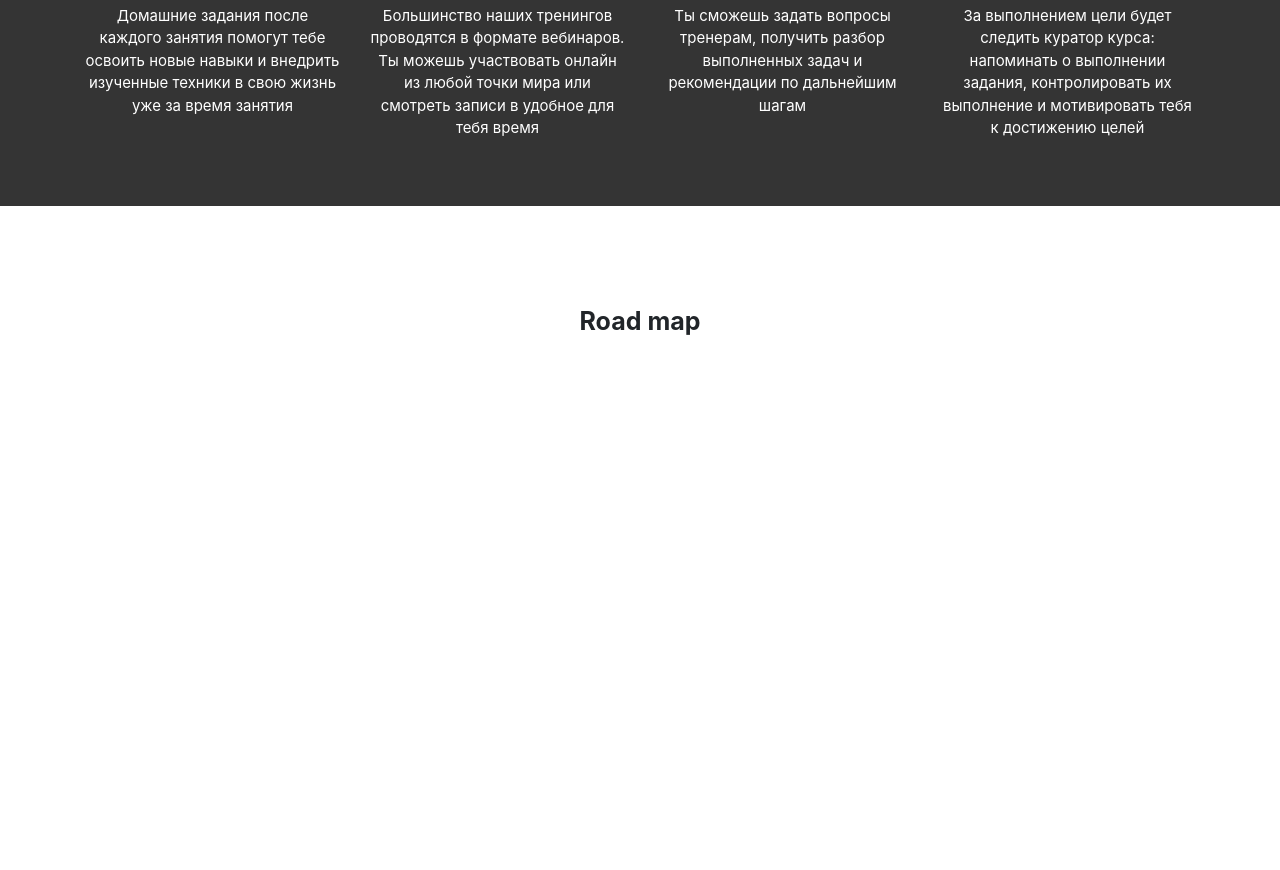
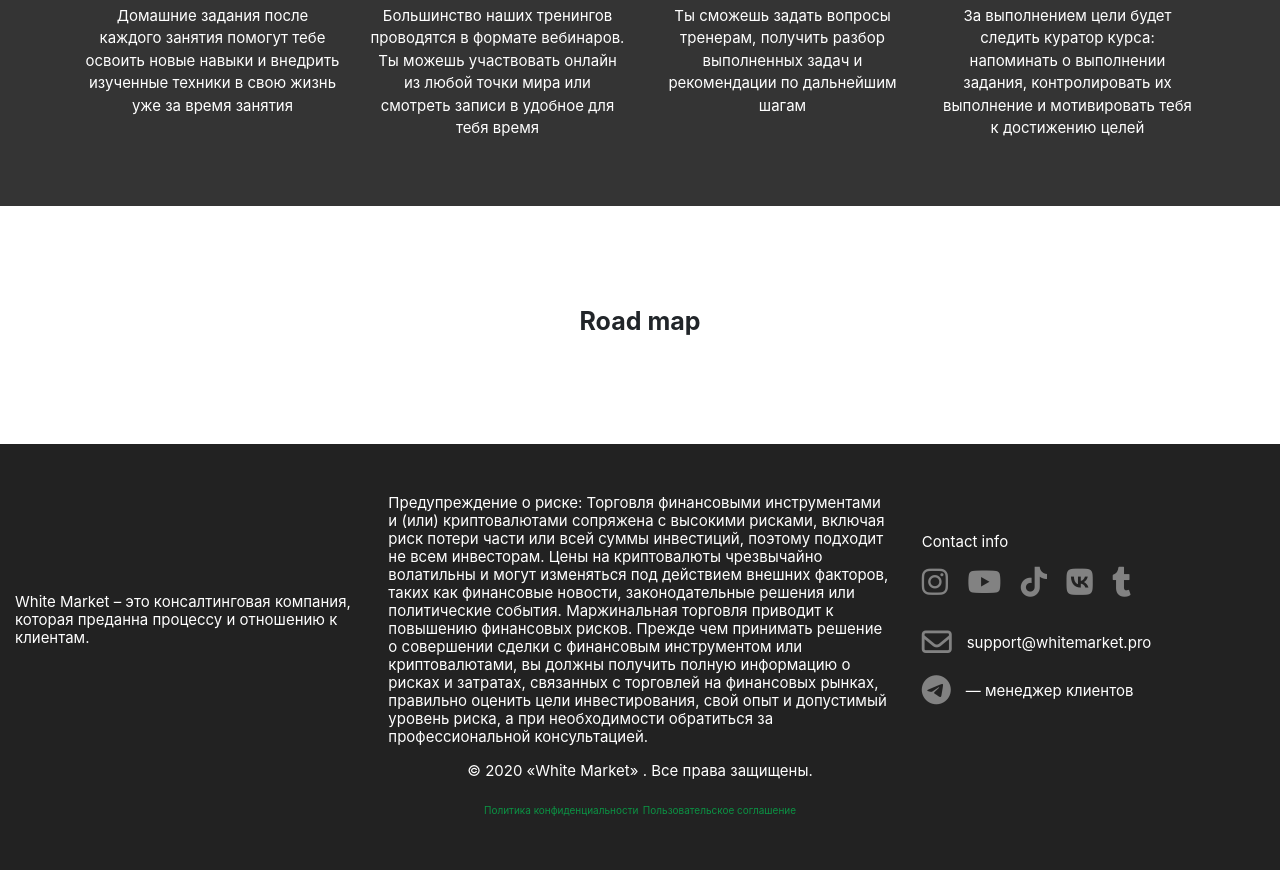
Before and after one commit to rikllitikli/White_market, a plain HTML site: page training.html in a window 1280 px wide. Shown: the part 3347-4217 px from the top of the page. Before the commit the page ends 3791 px from the top, so only its background shows below. Drawn offline with nearby package versions, Linux system fonts and the light colour scheme; a script that the page names is missing.

Commit message:
add final_trainer

```diff
--- a/training.html
+++ b/training.html
@@ -416,7 +416,35 @@
         </div>
     </div>
 </section>
-
+<footer>
+    <div class="container-fluid">
+        <div class="row align-items-center">
+            <p class="col-lg">White Market – это консалтинговая компания, которая преданна процессу и отношению к клиентам.</p>
+            <p class="col-lg-5">Предупреждение о риске: Торговля финансовыми инструментами и (или) криптовалютами сопряжена с высокими рисками, включая риск потери части или всей суммы инвестиций, поэтому подходит не всем инвесторам. Цены на криптовалюты чрезвычайно волатильны и могут изменяться под действием внешних факторов, таких как финансовые новости, законодательные решения или политические события. Маржинальная торговля приводит к повышению финансовых рисков. Прежде чем принимать решение о совершении сделки с финансовым инструментом или криптовалютами, вы должны получить полную информацию о рисках и затратах, связанных с торговлей на финансовых рынках, правильно оценить цели инвестирования, свой опыт и допустимый уровень риска, а при необходимости обратиться за профессиональной консультацией.</p>
+            <div class="col-lg">
+                <p>Contact info</p>
+                <div class="d-flex; justify-content-between align-items-center">
+                    <a href="#" class="d-inline-block"> <i class="fab fa-instagram"></i> </a>
+                    <a href="#" class="d-inline-block"> <i class="fab fa-youtube"></i> </a>
+                    <a href="#" class="d-inline-block"> <i class="fab fa-tiktok"></i> </a>
+                    <a href="#" class="d-inline-block"> <i class="fab fa-vk"></i> </a>
+                    <a href="#" class="d-inline-block"> <i class="fab fa-tumblr"></i> </a>
+                    <a href="#" class="d-inline-block"> </a>
+                </div>
+                <div class="d-flex align-items-center">
+                    <i class="far fa-envelope"></i> <p class="d-inline-block "> support@whitemarket.pro </p>
+                </div>
+                <div class="d-flex align-items-center">
+                    <i class="fab fa-telegram"></i> <p class="d-inline-block "> — менеджер клиентов </p>
+                </div>
+            </div>
+            <p class="text-center col-12">© 2020 «White Market» . Все права защищены. </p>
+            <div class="text-center col-lg-12">
+                <a href="#">Политика конфиденциальности</a>  <a href="#">Пользовательское соглашение</a>
+            </div>
+        </div>
+    </div>
+</footer>
 
 
 
```
